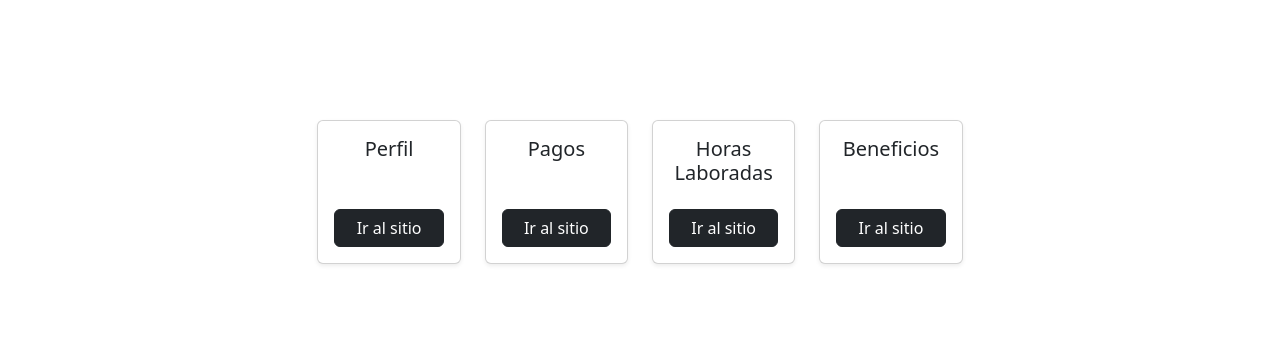
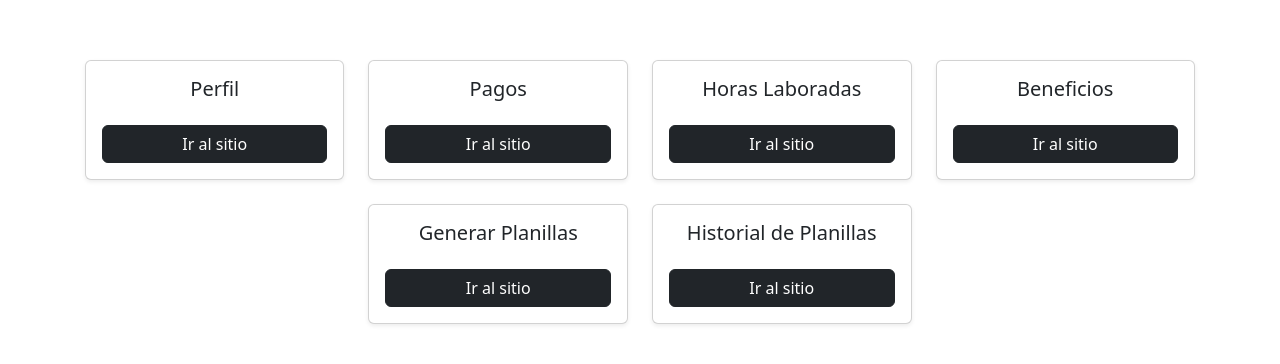
Before and after one commit to luisEChaconC/PI-IngeBases, a Vue app in the folder frontend/: page /main-menu in a window 1280 px wide. Shown: the part 208-572 px from the top of the page. Built offline with nearby package versions, Linux system fonts and the light colour scheme.

Commit message:
feat(view-main-menu): add initial implementation for employer, software manager and payroll manager options

```diff
--- a/frontend/src/views/MainMenu.vue
+++ b/frontend/src/views/MainMenu.vue
@@ -51,11 +51,91 @@
         </div>
       </div>
 
-       <!-- Request-Hours-Correction card -->
-       <div v-if="showOption('viewRequestHoursCorrection')" class="col-md-3">
+      <!-- Request-Hour-Correction card -->
+      <div v-if="showOption('viewRequestHourCorrection')" class="col-md-3">
         <div class="card text-center h-100 shadow-sm">
           <div class="card-body d-flex flex-column justify-content-between">
             <h5 class="card-title">Solicitar Corrección en Horas</h5>
+            <button class="btn btn-dark mt-3" mt-auto>Ir al sitio</button>
+          </div>
+        </div>
+      </div>
+
+      <!-- Company card -->
+      <div v-if="showOption('viewCompany')" class="col-md-3">
+        <div class="card text-center h-100 shadow-sm">
+          <div class="card-body d-flex flex-column justify-content-between">
+            <h5 class="card-title">Empresa</h5>
+            <button class="btn btn-dark mt-3" mt-auto>Ir al sitio</button>
+          </div>
+        </div>
+      </div>
+
+      <!-- Employees card -->
+      <div v-if="showOption('viewEmployees')" class="col-md-3">
+        <div class="card text-center h-100 shadow-sm">
+          <div class="card-body d-flex flex-column justify-content-between">
+            <h5 class="card-title">Empleados</h5>
+            <button class="btn btn-dark mt-3" mt-auto>Ir al sitio</button>
+          </div>
+        </div>
+      </div>
+
+      <!-- Reports and payments card -->
+      <div v-if="showOption('viewReportsPayments')" class="col-md-3">
+        <div class="card text-center h-100 shadow-sm">
+          <div class="card-body d-flex flex-column justify-content-between">
+            <h5 class="card-title">Reportes y Pagos</h5>
+            <button class="btn btn-dark mt-3" mt-auto>Ir al sitio</button>
+          </div>
+        </div>
+      </div>
+
+      <!-- Role assignment card -->
+      <div v-if="showOption('viewRoleAssignment')" class="col-md-3">
+        <div class="card text-center h-100 shadow-sm">
+          <div class="card-body d-flex flex-column justify-content-between">
+            <h5 class="card-title">Asignación de Roles</h5>
+            <button class="btn btn-dark mt-3" mt-auto>Ir al sitio</button>
+          </div>
+        </div>
+      </div>
+
+      <!-- Company Management card -->
+      <div v-if="showOption('viewCompanyManagement')" class="col-md-3">
+        <div class="card text-center h-100 shadow-sm">
+          <div class="card-body d-flex flex-column justify-content-between">
+            <h5 class="card-title">Gestión de empresas</h5>
+            <button class="btn btn-dark mt-3" mt-auto>Ir al sitio</button>
+          </div>
+        </div>
+      </div>
+
+      <!-- Reports card -->
+      <div v-if="showOption('viewReports')" class="col-md-3">
+        <div class="card text-center h-100 shadow-sm">
+          <div class="card-body d-flex flex-column justify-content-between">
+            <h5 class="card-title">Reportes</h5>
+            <button class="btn btn-dark mt-3" mt-auto>Ir al sitio</button>
+          </div>
+        </div>
+      </div>
+
+      <!-- Generate payroll card -->
+      <div v-if="showOption('viewGeneratePayroll')" class="col-md-3">
+        <div class="card text-center h-100 shadow-sm">
+          <div class="card-body d-flex flex-column justify-content-between">
+            <h5 class="card-title">Generar Planillas</h5>
+            <button class="btn btn-dark mt-3" mt-auto>Ir al sitio</button>
+          </div>
+        </div>
+      </div>
+
+      <!-- Payroll History card -->
+      <div v-if="showOption('viewPayrollHistory')" class="col-md-3">
+        <div class="card text-center h-100 shadow-sm">
+          <div class="card-body d-flex flex-column justify-content-between">
+            <h5 class="card-title">Historial de Planillas</h5>
             <button class="btn btn-dark mt-3" mt-auto>Ir al sitio</button>
           </div>
         </div>
@@ -69,21 +149,51 @@ export default {
   name: "MainMenu",
   data() {
     return {
-      employeeType: "employee", // change different roles
+      employeeType: "payrollManager", // change different roles
     };
   },
   methods: {
     showOption(option) {
       const permissions = {
-        employee: ["viewProfile", "viewPayments", "viewWorkedHours", "viewBenefits"],
+        employee: [
+          "viewProfile",
+          "viewPayments",
+          "viewWorkedHours",
+          "viewBenefits"],
+
+        employer: [
+          "viewProfile",
+          "viewCompany",
+          "viewEmployees",
+          "viewBenefits",
+          "viewReportsPayments",
+          "viewRoleAssignment",
+        ],
+
         supervisor: [
           "viewProfile",
           "viewPayments",
           "viewWorkedHours",
           "viewBenefits",
           "viewHours",
-          "viewRequestHoursCorrection",
+          "viewRequestHourCorrection",
         ],
+
+        softwareManager: [
+          "viewProfile",
+          "viewCompanyManagement",
+          "viewReports",
+        ],
+
+        payrollManager: [
+          "viewProfile",
+          "viewPayments",
+          "viewWorkedHours",
+          "viewBenefits",
+          "viewGeneratePayroll",
+          "viewPayrollHistory",
+        ],
+
       };
 
       return permissions[this.employeeType].includes(option);
@@ -102,5 +212,7 @@ export default {
 }
 .card:hover {
   transform: scale(1.05);
+  background-color: rgb(221, 221, 221);
+  border-color: black;
 }
 </style>
```
